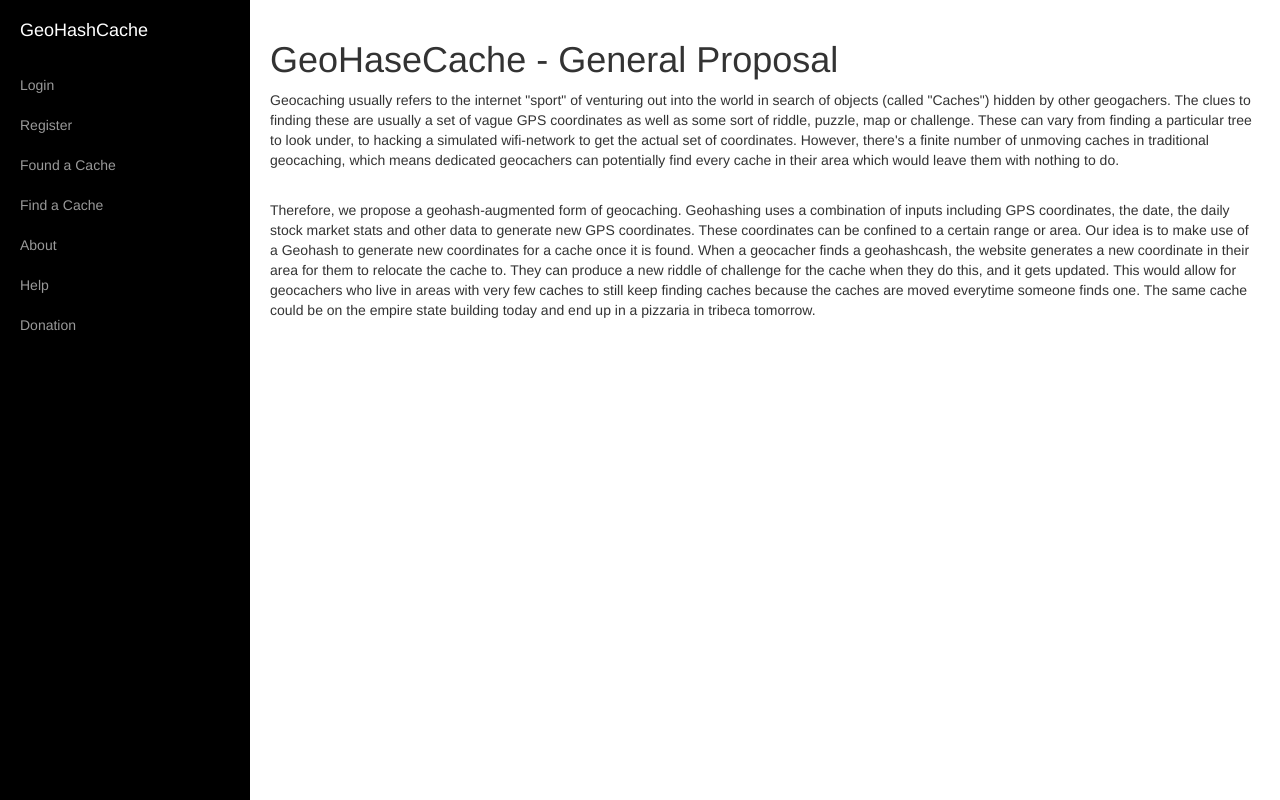
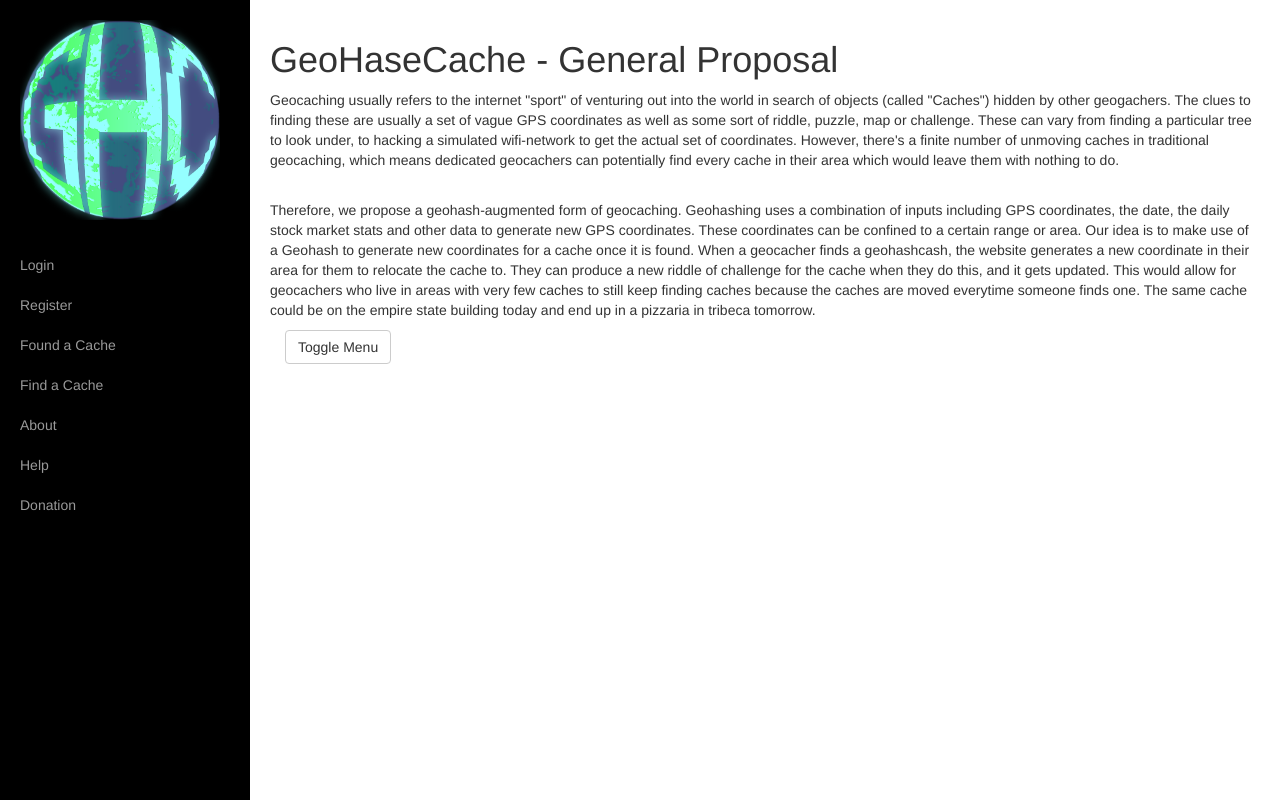
Before and after one commit to AlbertMokrejs/GeoHashCache, a Flask app: page / in a window 1280 px wide. Run offline with Flask 2, Linux system fonts and the light colour scheme; some libraries are stand-ins or nearby versions.

Commit message:
Updated yesterday's commits

```diff
--- a/templates/base.html
+++ b/templates/base.html
@@ -2,7 +2,6 @@
 <html lang="en">
 
 <head>
-
     <meta charset="utf-8">
     <meta http-equiv="X-UA-Compatible" content="IE=edge">
     <meta name="viewport" content="width=device-width, initial-scale=1">
@@ -37,11 +36,13 @@
         <!-- Sidebar -->
         <div id="sidebar-wrapper">
             <ul class="sidebar-nav">
+	      <br>
                 <li class="sidebar-brand">
                     <a href="#">
-                        GeoHashCache
+                        <img src="../static/images/GHC.png" onmouseover="this.src='../static/images/GHCshadow.png'" onmouseout="this.src='../static/images/GHC.png'" width="200" height="200">
                     </a>
                 </li>
+		<br><br><br><br><br><br><br><br>
 		{% if Username %}
 		<li>
 		  <a href="#">{{Username}}</a>
--- a/templates/cache.html
+++ b/templates/cache.html
@@ -29,4 +29,9 @@
   <p>Found this cache? Validate it: <input type="text" name="validID" value="validID"> <input type="submit" name="Validate" value="submit"></p>
 </form>
 {% endif %}
+</br></br>
+
+<div class="col-lg-12">
+	<a href="#menu-toggle" class="btn btn-default" id="menu-toggle">Toggle Menu</a>
+</div>
 {% endblock %}
--- a/templates/found.html
+++ b/templates/found.html
@@ -56,4 +56,9 @@
 </form>
 </center></br></br>
 {% endif %}
+</br></br>
+
+<div class="col-lg-12">
+	<a href="#menu-toggle" class="btn btn-default" id="menu-toggle">Toggle Menu</a>
+</div>
 {% endblock %}
--- a/templates/home.html
+++ b/templates/home.html
@@ -10,4 +10,7 @@
 <p>Geocaching usually refers to the internet "sport" of venturing out into the world in search of objects (called "Caches") hidden by other geogachers. The clues to finding these are usually a set of vague GPS coordinates as well as some sort of riddle, puzzle, map or challenge. These can vary from finding a particular tree to look under, to hacking a simulated wifi-network to get the actual set of coordinates. However, there's a finite number of unmoving caches in traditional geocaching, which means dedicated geocachers can potentially find every cache in their area which would leave them with nothing to do.</p><br>
 
 <p>Therefore, we propose a geohash-augmented form of geocaching. Geohashing uses a combination of inputs including GPS coordinates, the date, the daily stock market stats and other data to generate new GPS coordinates. These coordinates can be confined to a certain range or area. Our idea is to make use of a Geohash to generate new coordinates for a cache once it is found. When a geocacher finds a geohashcash, the website generates a new coordinate in their area for them to relocate the cache to. They can produce a new riddle of challenge for the cache when they do this, and it gets updated. This would allow for geocachers who live in areas with very few caches to still keep finding caches because the caches are moved everytime someone finds one. The same cache could be on the empire state building today and end up in a pizzaria in tribeca tomorrow.</p>
-{% endblock %}
+
+<div class="col-lg-12">
+	<a href="#menu-toggle" class="btn btn-default" id="menu-toggle">Toggle Menu</a>
+</div>	{% endblock %}
```
Also changed, not shown: images/GHCshadow.png (deleted), static/images/GHC.png (renamed from images/GHC.png), static/images/GHCshadow.png (added), static/styles/css/bootstrap.css, 3 other files.
